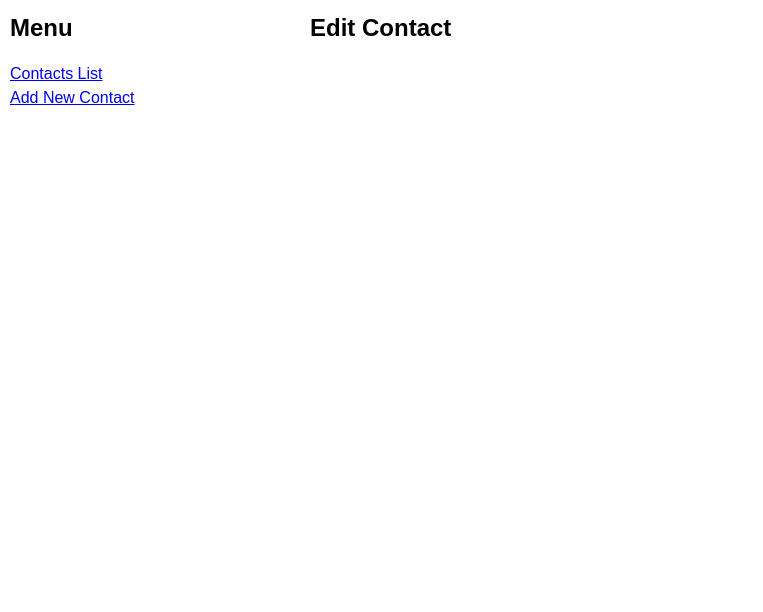
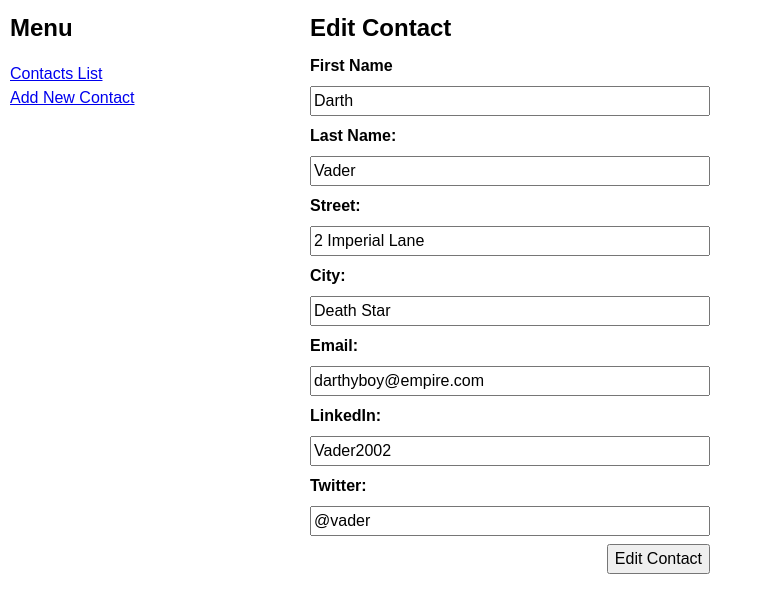
Before and after one commit to boolean-uk/react-address-book, a React (Create React App) app: page /contacts/edit/1 in a window 1280 px wide. Shown: the top 612 px of the page, without its empty margins (0-763 px from the left). Built offline with nearby package versions, Linux system fonts and the light colour scheme; data requests are answered from the project's data file.

Commit message:
user can now edit all contact details

```diff
--- a/db/db.json
+++ b/db/db.json
@@ -1,35 +1,14 @@
 {
   "contacts": [
     {
-      "id": 1,
-      "firstName": "John",
-      "lastName": "Carmack",
-      "street": "10 Keen Street",
-      "city": "London"
-    },
-    {
-      "id": 2,
-      "firstName": "Grace",
-      "lastName": "Hopper",
-      "street": "32 Deebug Road",
-      "city": "London"
-    },
-    {
-      "firstName": "Joel",
-      "lastName": "Watkins",
-      "street": "12 Abbots Way",
-      "city": "Lancing",
-      "id": 4
-    },
-    {
       "firstName": "Darth",
       "lastName": "Vader",
-      "street": "Death Star Avenue",
-      "city": "Imperial 1",
+      "street": "2 Imperial Lane",
+      "city": "Death Star",
       "email": "darthyboy@empire.com",
-      "linkedIn": "Vader2000",
+      "linkedIn": "Vader2002",
       "twitter": "@vader",
-      "id": 8
+      "id": 1
     }
   ]
 }
--- a/src/App.js
+++ b/src/App.js
@@ -47,7 +47,12 @@ export default function App() {
             }
           />
           <Route path="/contacts/:id" element={<ContactsView />} />
-          <Route path="/contacts/edit/:id" element={<ContactsEdit />} />
+          <Route
+            path="/contacts/edit/:id"
+            element={
+              <ContactsEdit contacts={contacts} setContacts={setContacts} />
+            }
+          />
         </Routes>
       </main>
     </>
--- a/src/components/ContactsEdit.js
+++ b/src/components/ContactsEdit.js
@@ -1,10 +1,150 @@
-import { useState } from "react";
-import { useNavigate } from "react-router-dom";
+import { useEffect, useState } from "react";
+import { useNavigate, useParams } from "react-router-dom";
 
-function ContactsEdit(props) {
-  // const [newContact, setNewContact] = useState(contact);
+function ContactsEdit({ contacts, setContacts }) {
+  const [contact, setContact] = useState(false);
 
-  return <h2>Edit Contact</h2>;
+  const { id } = useParams();
+  const navigate = useNavigate();
+
+  const getContact = async () => {
+    const res = await fetch(`http://localhost:4000/contacts/${id}`);
+    const fetchedContact = await res.json();
+    setContact(fetchedContact);
+  };
+
+  useEffect(() => {
+    getContact();
+  }, [id]);
+
+  const handleChange = (e) => {
+    const name = e.target.name;
+    const value = e.target.value;
+    setContact({
+      ...contact,
+      [name]: value,
+    });
+  };
+
+  const updateContact = async () => {
+    const options = {
+      method: "PATCH",
+      headers: {
+        "Content-Type": "application/json",
+      },
+      body: JSON.stringify({ ...contact }),
+    };
+
+    const res = await fetch(
+      `http://localhost:4000/contacts/${contact.id}`,
+      options
+    );
+
+    const updatedContact = await res.json();
+
+    const updatedContactsList = contacts.map((storedContact) => {
+      if (storedContact.id === updatedContact.id) {
+        return { ...updatedContact };
+      } else {
+        return storedContact;
+      }
+    });
+
+    setContacts(updatedContactsList);
+  };
+
+  const handleSubmit = (e) => {
+    e.preventDefault();
+
+    updateContact();
+    navigate("/");
+  };
+
+  if (!contact) {
+    return <p>Loading...</p>;
+  }
+
+  return (
+    <form className="form-stack contact-form" onSubmit={handleSubmit}>
+      <h2>Edit Contact</h2>
+
+      <label htmlFor="firstName">First Name</label>
+      <input
+        id="firstName"
+        name="firstName"
+        type="text"
+        required
+        value={contact.firstName}
+        onChange={handleChange}
+      />
+
+      <label htmlFor="lastName">Last Name:</label>
+      <input
+        id="lastName"
+        name="lastName"
+        type="text"
+        required
+        value={contact.lastName}
+        onChange={handleChange}
+      />
+
+      <label htmlFor="street">Street:</label>
+      <input
+        id="street"
+        name="street"
+        type="text"
+        required
+        value={contact.street}
+        onChange={handleChange}
+      />
+
+      <label htmlFor="city">City:</label>
+      <input
+        id="city"
+        name="city"
+        type="text"
+        required
+        value={contact.city}
+        onChange={handleChange}
+      />
+
+      <label htmlFor="email">Email:</label>
+      <input
+        id="email"
+        name="email"
+        type="text"
+        required
+        value={contact.email}
+        onChange={handleChange}
+      />
+
+      <label htmlFor="linkedIn">LinkedIn:</label>
+      <input
+        id="linkedIn"
+        name="linkedIn"
+        type="text"
+        required
+        value={contact.linkedIn}
+        onChange={handleChange}
+      />
+
+      <label htmlFor="twitter">Twitter:</label>
+      <input
+        id="twitter"
+        name="twitter"
+        type="text"
+        required
+        value={contact.twitter}
+        onChange={handleChange}
+      />
+
+      <div className="actions-section">
+        <button className="button blue" type="submit">
+          Edit Contact
+        </button>
+      </div>
+    </form>
+  );
 }
 
 export default ContactsEdit;
```
